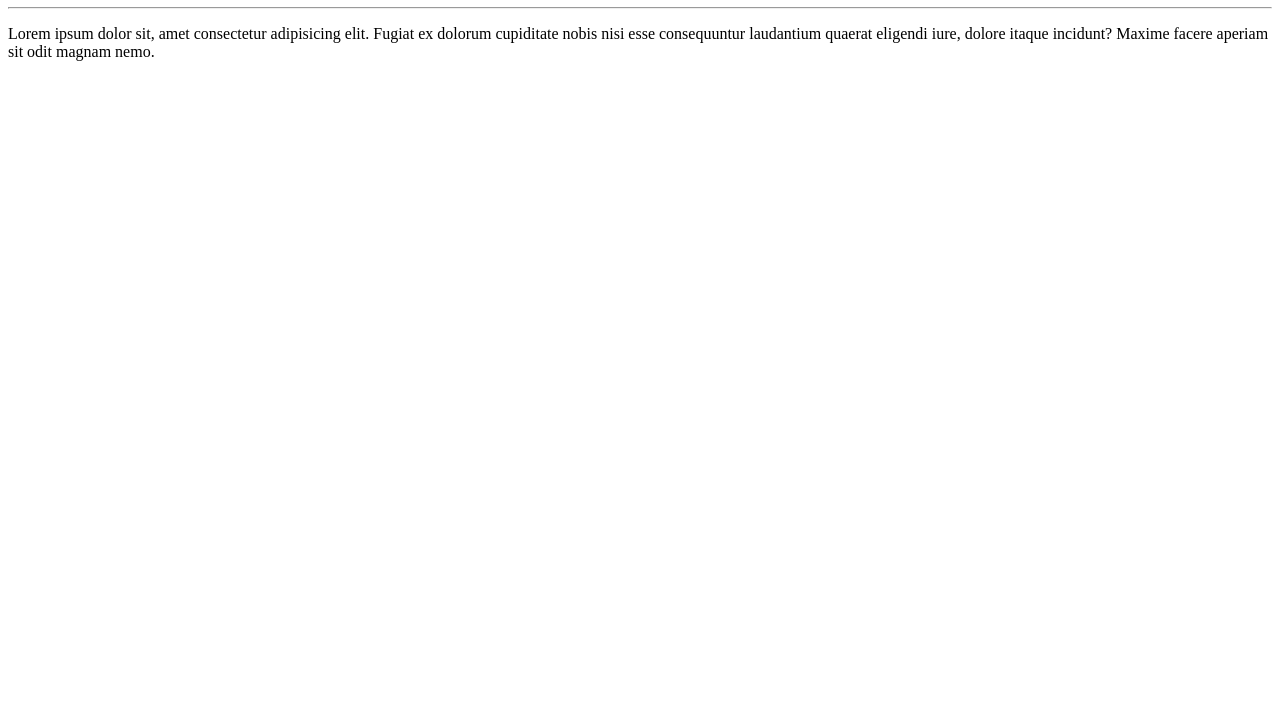
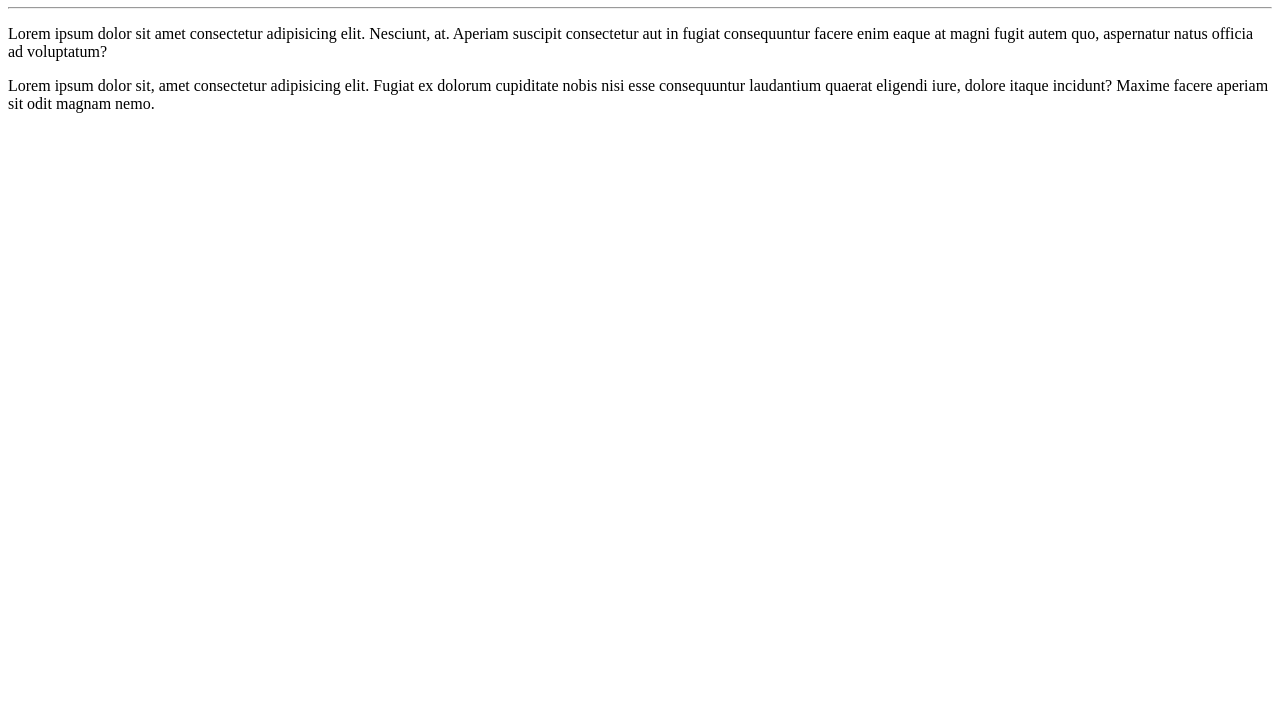
Before and after one commit to SalvadorCerqueiraJr/Ola-Mundo, a plain HTML site: page site-exemplo/index.html in a window 1280 px wide. Shown: the part 73-800 px from the top of the page. Drawn offline with Linux system fonts and the light colour scheme.

Commit message:
Adicionei um paragrafo

```diff
--- a/site-exemplo/index.html
+++ b/site-exemplo/index.html
@@ -9,6 +9,7 @@
 <body>
     <h1>Olá, Mundo!</h1>
     <hr>
+    <p>Lorem ipsum dolor sit amet consectetur adipisicing elit. Nesciunt, at. Aperiam suscipit consectetur aut in fugiat consequuntur facere enim eaque at magni fugit autem quo, aspernatur natus officia ad voluptatum?</p>
     <p>Lorem ipsum dolor sit, amet consectetur adipisicing elit. Fugiat ex dolorum cupiditate nobis nisi esse consequuntur laudantium quaerat eligendi iure, dolore itaque incidunt? Maxime facere aperiam sit odit magnam nemo.</p>
 </body>
 </html>
```
